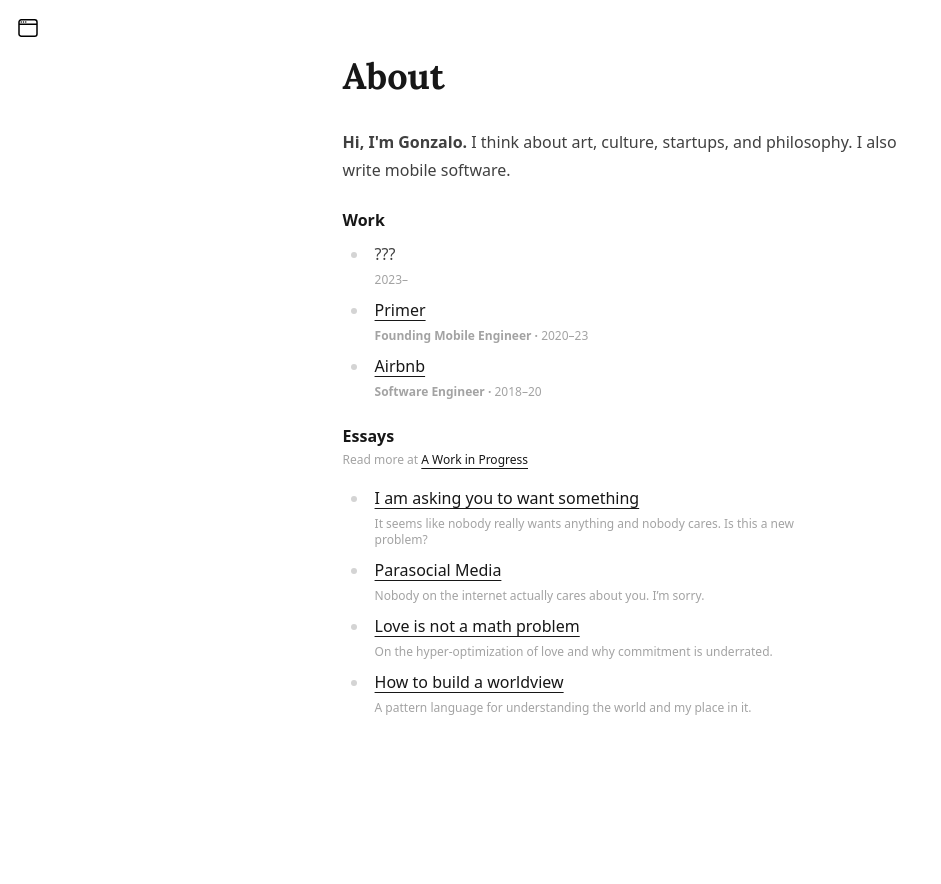
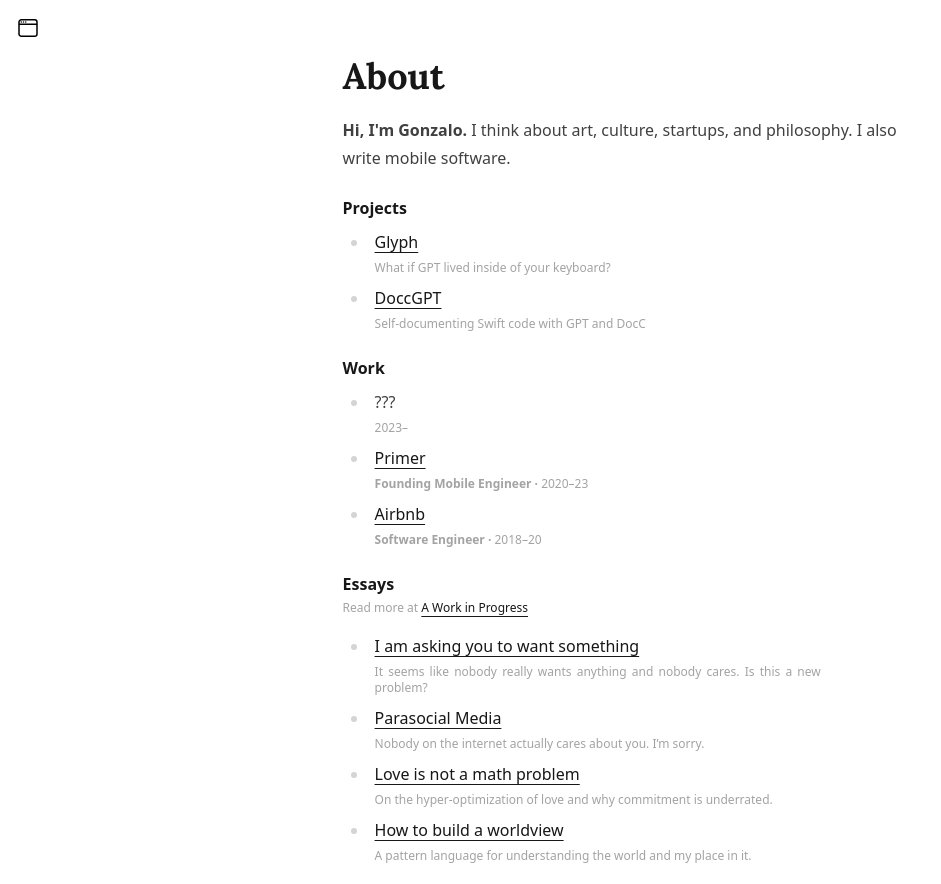
Before and after one commit to gonzalonunez/gonzalonunez.me, a Next.js app: page / in a window 1280 px wide. Shown: the whole page, without its empty margins (0-941 px from the left). Before the commit the page ends 856 px from the top, so only its background shows below. Built offline with nearby package versions, Linux system fonts and the light colour scheme.

Commit message:
Random changes

```diff
--- a/components/Article.js
+++ b/components/Article.js
@@ -2,7 +2,7 @@
   return (
     <div className='flex justify-center px-lg'>
       <article className='prose prose-neutral w-full underline-offset-4 select-none'>
-        {props.title && <h1 className='font-title'>{props.title}</h1>}
+        {props.title && <h1 className='font-title mb-0'>{props.title}</h1>}
         {props.children}
       </article>
     </div>
--- a/components/ListItem.js
+++ b/components/ListItem.js
@@ -8,7 +8,7 @@
       ) : (
         <div className='font-medium select-none'>{props.item.title}</div>
       )}
-      <div className='prose text-xs text-neutral-400 mt-1 select-none'>
+      <div className='prose text-xs text-neutral-400 mt-1 mr-6 select-none sm:text-justify'>
         <b>{props.item.subtitle && `${props.item.subtitle}`}</b>
         <b>{props.item.subtitle && props.item.details && ` · `}</b>
         {props.item.details}
--- a/components/SiteLayout.js
+++ b/components/SiteLayout.js
@@ -15,7 +15,6 @@
 });
 
 function SiteLayout(props) {
-  const { isOpen, setIsOpen } = useContext(NavigationContext);
   return (
     <main className={`${lora.variable} ${inter.variable}`}>
       <nav className='fixed top-0 w-full z-10'>
--- a/pages/index.js
+++ b/pages/index.js
@@ -1,5 +1,19 @@
 import Article from '../components/Article';
 import { ListItems } from '../components/ListItems';
+
+const projects = [
+  {
+    href: 'https://glyph.sh',
+    key: 'glyph',
+    title: 'Glyph',
+    details: 'What if GPT lived inside of your keyboard?'
+  },
+  {
+    href: 'https://github.com/gonzalonunez/docc-gpt',
+    title: 'DoccGPT',
+    details: 'Self-documenting Swift code with GPT and DocC'
+  }
+];
 
 const work = [
   {
@@ -54,6 +68,7 @@
         <span className='font-semibold'>Hi, I'm Gonzalo.</span> I think about
         art, culture, startups, and philosophy. I also write mobile software.
       </p>
+      <ListItems title='Projects' items={projects} />
       <ListItems title='Work' items={work} />
       <ListItems title='Essays' items={essays}>
         <div className='text-xs text-neutral-400 mt-[-4px] mb-[-4px]'>
--- a/pages/reading/index.js
+++ b/pages/reading/index.js
@@ -253,8 +253,8 @@
   return (
     <Article title='Reading'>
       <p>
-        A few of my favorite authors, books, essays, and collected works. You
-        can find my Substack recommendations over at{' '}
+        A list of my favorite authors, books, essays, and collected works.
+        Updated yearly. You can find my Substack recommendations over at{' '}
         <a href='https://gonzalonunez.substack.com' target='_blank'>
           A Work in Progress
         </a>
```
